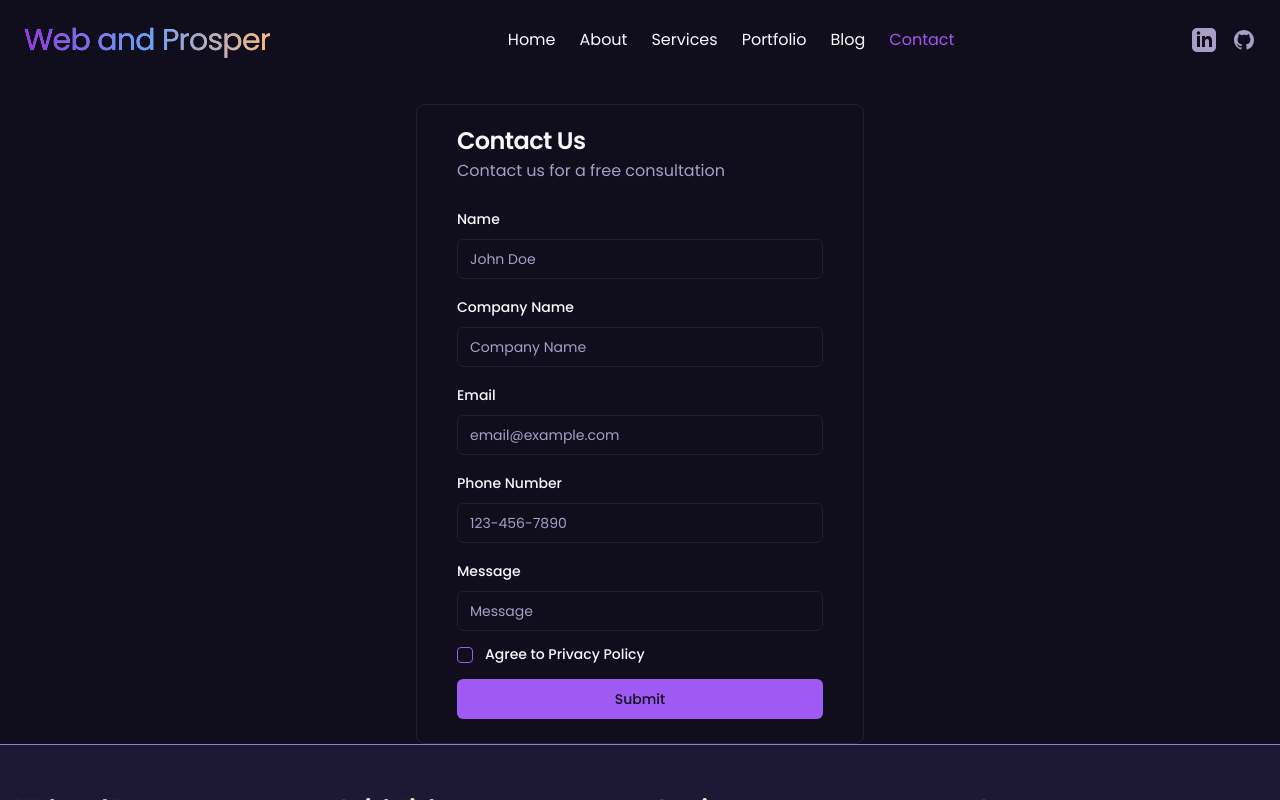
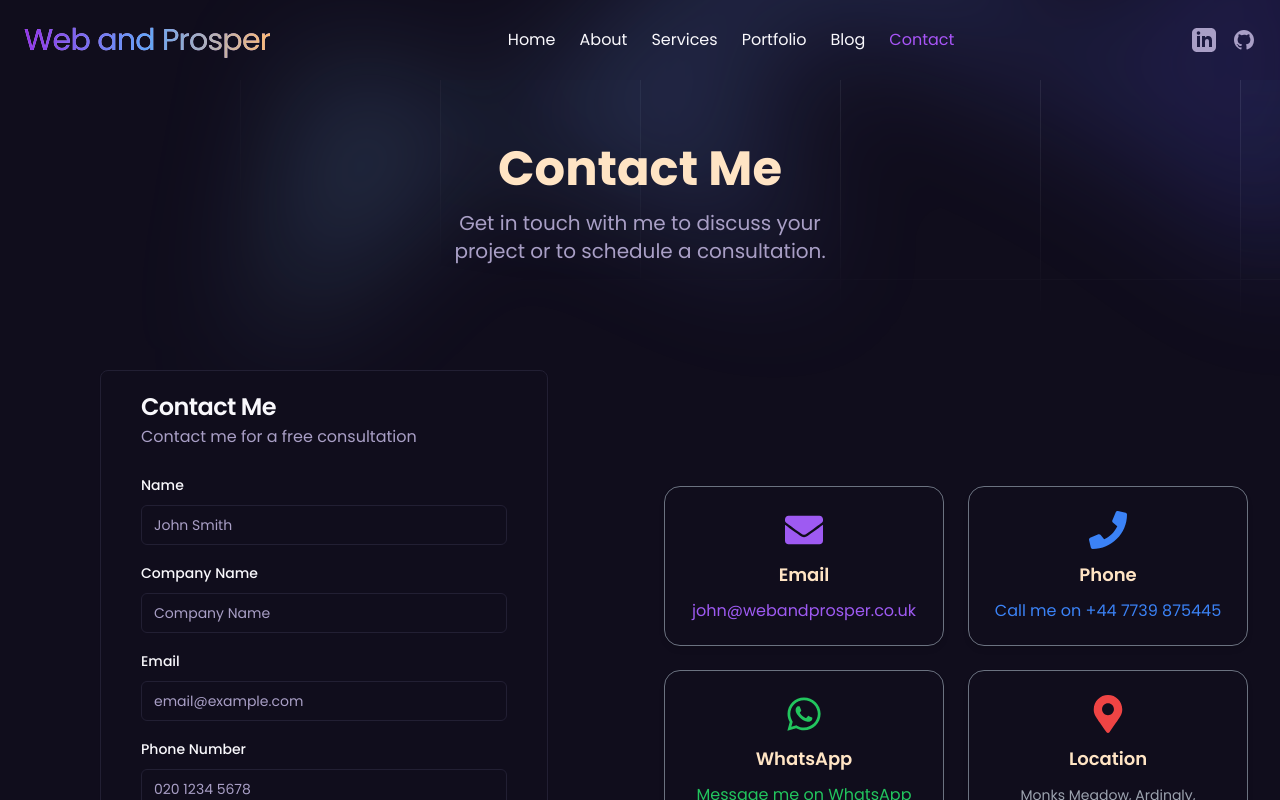
Before and after one commit to Daddyjohn63/jp-portfolio-website, a Next.js app: page /contact in a window 1280 px wide. Built offline with nearby package versions, Linux system fonts and the light colour scheme.

Commit message:
contact form sanitize, contact page

```diff
--- a/app/api/contact/route.js
+++ b/app/api/contact/route.js
@@ -1,5 +1,6 @@
 import { NextResponse } from 'next/server';
 import { rateLimitByIp } from '@/lib/ratelimiting/limiter';
+import { sanitizeUserInput } from '@/util/sanitize';
 
 export async function POST(request) {
   try {
@@ -11,6 +12,29 @@ export async function POST(request) {
     });
 
     const values = await request.json();
+
+    // Check honeypot field
+    if (values.username) {
+      return NextResponse.json(
+        { error: 'Form submission rejected' },
+        { status: 400 }
+      );
+    }
+
+    // Remove honeypot field before sending to Strapi
+    const { username, ...sanitizedValues } = {
+      name: sanitizeUserInput(values.name),
+      email: sanitizeUserInput(values.email),
+      message: sanitizeUserInput(values.message),
+      companyName: values.companyName
+        ? sanitizeUserInput(values.companyName)
+        : undefined,
+      phoneNumber: values.phoneNumber
+        ? sanitizeUserInput(values.phoneNumber)
+        : undefined,
+      agreeToTerms: values.agreeToTerms
+    };
+
     const response = await fetch(`${process.env.STRAPI_API_URL}/api/contacts`, {
       method: 'POST',
       headers: {
@@ -19,7 +43,7 @@ export async function POST(request) {
         Authorization: `Bearer ${process.env.STRAPI_API_TOKEN}`
       },
       body: JSON.stringify({
-        data: values
+        data: sanitizedValues
       })
     });
     if (!response.ok) {
--- a/app/contact/page.jsx
+++ b/app/contact/page.jsx
@@ -1,9 +1,93 @@
+import { InnerHeader } from '@/components/common/InnerHeader';
 import ContactForm from '@/components/contact/ContactForm';
+import { Card, CardContent } from '@/components/ui/card';
+import {
+  FaEnvelope,
+  FaMapMarkerAlt,
+  FaPhone,
+  FaRegHandshake,
+  FaWhatsapp
+} from 'react-icons/fa';
+
+const contactMessages = [
+  {
+    title: 'Email',
+    description: (
+      <a
+        href="mailto:john@webandprosper.co.uk"
+        target="_blank"
+        rel="noopener noreferrer"
+        className="text-primary hover:underline"
+      >
+        john@webandprosper.co.uk
+      </a>
+    ),
+    icon: <FaEnvelope className="text-primary" size={38} />
+  },
+  {
+    title: 'Phone',
+    description: (
+      <a href="tel:+447739875445" className="text-blue-500 hover:underline">
+        Call me on +44 7739 875445
+      </a>
+    ),
+    icon: <FaPhone className="text-blue-500" size={38} />
+  },
+  {
+    title: 'WhatsApp',
+    description: (
+      <a
+        href="https://wa.me/447739875445"
+        target="_blank"
+        rel="noopener noreferrer"
+        className="text-green-500 hover:underline"
+      >
+        Message me on WhatsApp
+      </a>
+    ),
+    icon: <FaWhatsapp className="text-green-500" size={38} />
+  },
+  {
+    title: 'Location',
+    description:
+      'Monks Meadow, Ardingly, Haywards Heath, West Sussex, RH17 6DZ, UK',
+    icon: <FaMapMarkerAlt className="text-red-500" size={38} />
+  }
+];
 
 export default async function ContactPage() {
   return (
-    <>
-      <ContactForm />
-    </>
+    <div>
+      <InnerHeader
+        title="Contact Me"
+        description="Get in touch with me to discuss your project or to schedule a consultation."
+      />
+
+      <main className="container mt-4 mx-auto max-w-8xl px-6  pb-0  lg:flex lg:items-center lg:gap-12 lg:px-8 section-spacing-responsive">
+        <div className="flex-1 w-full lg:w-1/2">
+          <ContactForm />
+        </div>
+        <div className="flex-1 w-full lg:w-1/2 mt-10 lg:mt-0">
+          <div className="w-full h-full relative">
+            <div className="grid grid-cols-1 sm:grid-cols-2 md:grid-cols-2 gap-6">
+              {contactMessages.map((message, index) => (
+                <Card
+                  key={index}
+                  className="border border-gray-500 rounded-2xl shadow-md hover:shadow-lg w-full"
+                >
+                  <CardContent className="flex flex-col items-center justify-center text-center p-3 sm:p-6 min-h-[160px] sm:min-h-0 space-y-2 sm:space-y-3">
+                    <div className="shrink-0">{message.icon}</div>
+                    <h3 className="text-lg font-semibold">{message.title}</h3>
+                    <p className="text-sm text-gray-400">
+                      {message.description}
+                    </p>
+                  </CardContent>
+                </Card>
+              ))}
+            </div>
+          </div>
+        </div>
+      </main>
+    </div>
   );
 }
--- a/components/common/Footer.jsx
+++ b/components/common/Footer.jsx
@@ -65,7 +65,7 @@ export const Footer = () => {
             <ul className="space-y-2">
               <li>
                 <Link
-                  href="/services/web-design"
+                  href="/services/"
                   className="text-sm text-muted-foreground hover:text-customBiege transition-colors"
                 >
                   Web Design
@@ -73,7 +73,7 @@ export const Footer = () => {
               </li>
               <li>
                 <Link
-                  href="/services/web-development"
+                  href="/services/"
                   className="text-sm text-muted-foreground hover:text-customBiege transition-colors"
                 >
                   Web Development
@@ -81,7 +81,7 @@ export const Footer = () => {
               </li>
               <li>
                 <Link
-                  href="/services/ecommerce"
+                  href="/services/"
                   className="text-sm text-muted-foreground hover:text-customBiege transition-colors"
                 >
                   E-Commerce Solutions
@@ -89,10 +89,10 @@ export const Footer = () => {
               </li>
               <li>
                 <Link
-                  href="/services/maintenance"
+                  href="/services/"
                   className="text-sm text-muted-foreground hover:text-customBiege transition-colors"
                 >
-                  Maintenance & Support
+                  Contract Services
                 </Link>
               </li>
             </ul>
@@ -103,23 +103,25 @@ export const Footer = () => {
             <h3 className="text-xl font-bold text-customBiege">Contact</h3>
             <ul className="space-y-2">
               <li className="text-sm text-muted-foreground">
-                <span className="block">123 Business Street</span>
-                <span className="block">City, State 12345</span>
+                <span className="block">Monks Meadow</span>
+                <span className="block">Ardingly, Haywards Heath</span>
+                <span className="block">West Sussex, RH17 6DZ, UK</span>
               </li>
               <li>
                 <a
-                  href="tel:+1234567890"
+                  href="tel:+447739875445"
                   className="text-sm text-muted-foreground hover:text-customBiege transition-colors"
                 >
-                  (123) 456-7890
+                  +44 7739 875445
                 </a>
               </li>
               <li>
                 <a
-                  href="mailto:info@company.com"
+                  href="mailto:john@webandprosper.co.uk"
+                  target="_blank"
                   className="text-sm text-muted-foreground hover:text-customBiege transition-colors"
                 >
-                  info@company.com
+                  john@webandprosper.co.uk
                 </a>
               </li>
             </ul>
@@ -130,7 +132,7 @@ export const Footer = () => {
         <div className="border-t border-customShades-shade8 mt-8 pt-8">
           <div className="flex flex-col md:flex-row justify-between items-center">
             <p className="text-sm text-muted-foreground">
-              © {currentYear} Company Name. All rights reserved.
+              © {currentYear} Web and Prosper. All rights reserved.
             </p>
             <div className="flex space-x-6 mt-4 md:mt-0">
               <Link
--- a/components/contact/ContactForm.jsx
+++ b/components/contact/ContactForm.jsx
@@ -1,79 +1,65 @@
 'use client';
 import { Button } from '@/components/ui/button';
-// import { Calendar } from '@/components/ui/calendar';
 import {
   Card,
   CardContent,
   CardDescription,
-  CardFooter,
   CardHeader,
   CardTitle
 } from '@/components/ui/card';
 import {
   Form,
   FormControl,
-  FormDescription,
   FormField,
   FormItem,
   FormLabel,
   FormMessage
 } from '@/components/ui/form';
 import { Input } from '@/components/ui/input';
-import {
-  Popover,
-  PopoverContent,
-  PopoverTrigger
-} from '@/components/ui/popover';
-import {
-  Select,
-  SelectContent,
-  SelectItem,
-  SelectTrigger,
-  SelectValue
-} from '@/components/ui/select';
 import { Checkbox } from '@/components/ui/checkbox';
 import { zodResolver } from '@hookform/resolvers/zod';
-// import { format } from 'date-fns';
-import {
-  CalendarIcon,
-  PersonStandingIcon,
-  ShieldCloseIcon,
-  SidebarCloseIcon,
-  X
-} from 'lucide-react';
-import Link from 'next/link';
 import { useForm } from 'react-hook-form';
 import * as z from 'zod';
-import { useRouter } from 'next/navigation';
-import { Close, PopoverClose } from '@radix-ui/react-popover';
 import { toast } from 'sonner';
 import { useState } from 'react';
-import Image from 'next/image';
-import { Separator } from '../ui/separator';
+import { sanitizeUserInput } from '@/util/sanitize';
+import { cn } from '@/lib/utils';
 
 const formSchema = z.object({
-  name: z.string().min(2, { message: 'Name must be at least 2 characters.' }),
-  companyName: z.string().optional(),
-  phoneNumber: z.string().optional(),
-  email: z.string().email({ message: 'Invalid email address.' }),
+  name: z
+    .string()
+    .min(2, { message: 'Name must be at least 2 characters.' })
+    .transform(val => sanitizeUserInput(val)),
+  username: z.string().length(0, { message: 'Nice try, bot!' }),
+  companyName: z
+    .string()
+    .optional()
+    .transform(val => (val ? sanitizeUserInput(val) : val)),
+  phoneNumber: z
+    .string()
+    .optional()
+    .transform(val => (val ? sanitizeUserInput(val) : val)),
+  email: z
+    .string()
+    .email({ message: 'Invalid email address.' })
+    .transform(val => sanitizeUserInput(val)),
   message: z
     .string()
-    .min(10, { message: 'Message must be at least 10 characters.' }),
+    .min(10, { message: 'Message must be at least 10 characters.' })
+    .transform(val => sanitizeUserInput(val)),
   agreeToTerms: z.boolean().refine(data => data === true, {
     message: 'You must agree to the terms and conditions.'
   })
 });
 
 export default function ContactForm() {
-  const router = useRouter();
   const [isLoading, setIsLoading] = useState(false);
-  const [isSuccess, setIsSuccess] = useState(false);
-  const [isError, setIsError] = useState(false);
 
   const form = useForm({
     resolver: zodResolver(formSchema),
     defaultValues: {
       name: '',
+      username: '',
       companyName: '',
       phoneNumber: '',
       email: '',
@@ -108,6 +94,7 @@ export default function ContactForm() {
       form.reset(
         {
           name: '',
+          username: '',
           companyName: '',
           phoneNumber: '',
           email: '',
@@ -145,9 +132,9 @@ export default function ContactForm() {
       <div>
         <Card className="container mt-6 max-w-md ">
           <CardHeader>
-            <CardTitle>Contact Us</CardTitle>
+            <CardTitle>Contact Me</CardTitle>
             <CardDescription>
-              Contact us for a free consultation
+              Contact me for a free consultation
             </CardDescription>
           </CardHeader>
           <CardContent>
@@ -158,12 +145,28 @@ export default function ContactForm() {
               >
                 <FormField
                   control={form.control}
+                  name="username"
+                  render={({ field }) => (
+                    <FormItem className={cn('!hidden', 'sr-only')}>
+                      <FormControl>
+                        <Input
+                          {...field}
+                          tabIndex={-1}
+                          autoComplete="off"
+                          aria-hidden="true"
+                        />
+                      </FormControl>
+                    </FormItem>
+                  )}
+                />
+                <FormField
+                  control={form.control}
                   name="name"
                   render={({ field }) => (
                     <FormItem>
                       <FormLabel>Name</FormLabel>
                       <FormControl>
-                        <Input placeholder="John Doe" {...field} />
+                        <Input placeholder="John Smith" {...field} />
                       </FormControl>
                       <FormMessage />
                     </FormItem>
@@ -206,7 +209,7 @@ export default function ContactForm() {
                     <FormItem>
                       <FormLabel>Phone Number</FormLabel>
                       <FormControl>
-                        <Input placeholder="123-456-7890" {...field} />
+                        <Input placeholder="020 1234 5678" {...field} />
                       </FormControl>
                       <FormMessage />
                     </FormItem>
--- a/components/home/AboutSection.jsx
+++ b/components/home/AboutSection.jsx
@@ -67,7 +67,7 @@ export const AboutSection = () => {
             </p>
           </div>
 
-          <CtaButton className="mt-10" label="Learn more" />
+          <CtaButton className="mt-10" href="/about" label="Learn more" />
         </div>
       </div>
 
--- a/package.json
+++ b/package.json
@@ -34,6 +34,7 @@
     "react-dom": "^18.2.0",
     "react-hook-form": "^7.54.2",
     "react-icons": "^5.4.0",
+    "sanitize-html": "^2.14.0",
     "sharp": "^0.33.5",
     "sonner": "^1.7.1",
     "swiper": "^11.0.3",
--- a/scripts/strapi-works-single-request.mjs
+++ b/scripts/strapi-works-single-request.mjs
@@ -17,8 +17,10 @@ const url =
     { encodeValuesOnly: true }
   );
 
+console.log(url);
+
 const response = await fetch(url);
 const body = await response.json();
 const formatted = JSON.stringify(body, null, 2);
-const file = 'scripts/strapi-works-single-response.json';
+const file = 'scripts/strapi-works-single-responsev5.json';
 writeFileSync(file, formatted, 'utf8');
--- /dev/null
+++ b/util/sanitize.js
@@ -0,0 +1,21 @@
+import sanitizeHtml from 'sanitize-html';
+
+export function sanitizeUserInput(input) {
+  // Remove all HTML tags and their content
+  const noTagsOrContent = input
+    // Remove pairs of tags and their content
+    .replace(/<[^>]*>[^<]*<\/[^>]*>/g, '')
+    // Remove self-closing tags
+    .replace(/<[^>]*\/>/g, '')
+    // Remove incomplete/broken tags
+    .replace(/<[^>]*>/g, '')
+    // Remove any remaining < or >
+    .replace(/[<>]/g, '');
+
+  // Use sanitizeHtml as final safety net
+  return sanitizeHtml(noTagsOrContent, {
+    allowedTags: [],
+    allowedAttributes: {},
+    disallowedTagsMode: 'recursiveEscape'
+  });
+}
```
Also changed, not shown: components/home/HomeHero.jsx (+4 -4 lines), scripts/strapi-works-single-responsev5.json (added, +23 -0 lines), 1 other file (tests, documents, lock files or other folders).
